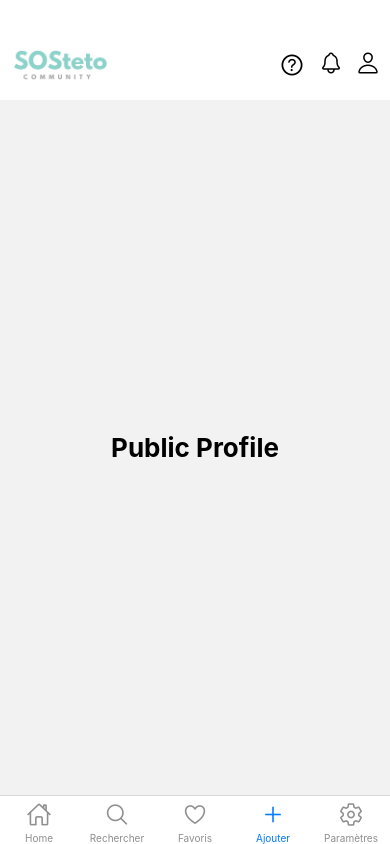
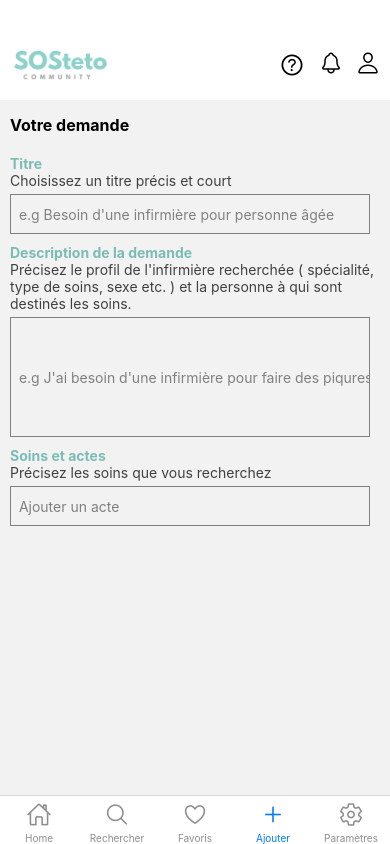
Before and after one commit to noranorab/SOSteto-v1, a React Native app: screen /Ajouter in a window 390 px wide. Built offline with nearby package versions, Linux system fonts and the light colour scheme.

Commit message:
ajouter demande v1

```diff
--- a/src/screens/AjouterScreen.js
+++ b/src/screens/AjouterScreen.js
@@ -1,15 +1,78 @@
-import * as React from 'react';
-import { View, Text} from 'react-native';
+import * as React from "react";
+import { View, Text, TextInput } from "react-native";
 
-
-export default function AjouterScreen({navigation}) {
-    return(
-        <View style={{ flex: 1, alignItems: 'center', justifyContent: 'center'}}>
-            <Text
-            onPress = {() => alert('This is the favourites screen.')}
-            style={{ fontSize: 26, fontWeight: 'bold'}}>
-                Public Profile
-            </Text>
-        </View>
-    )
+export default function AjouterScreen({ navigation }) {
+  return (
+    <View style={{ marginTop: 15, marginLeft: 10}}>
+      <Text style={{ fontSize: 16, fontWeight: "bold", marginBottom:10 }}>Votre demande</Text>
+      <Text
+        style={{
+          fontSize: 14,
+          fontWeight: "bold",
+          marginTop: 10,
+          color: "#7BBCB5",
+        }}
+      >
+        Titre
+      </Text>
+      <Text style={{ fontSize: 14, color:"#3f4040" }}>Choisissez un titre précis et court</Text>
+      <TextInput
+        style={{
+          height: 40,
+          borderColor: "gray",
+          borderWidth: 1,
+          marginRight: 20,
+          color: "gray",
+          marginTop: 5
+        }}
+        placeholder="  e.g Besoin d'une infirmière pour personne âgée"
+      />
+    <Text
+        style={{
+          fontSize: 14,
+          fontWeight: "bold",
+          marginTop: 10,
+          color: "#7BBCB5",
+        }}
+      >
+        Description de la demande
+      </Text>
+      <Text style={{ fontSize: 14, color:"#3f4040" }}>Précisez le profil de l'infirmière recherchée ( spécialité, type de soins, sexe etc. ) et la personne à qui sont destinés les soins.</Text>
+      <TextInput
+        style={{
+          height: 120,
+          borderColor: "gray",
+          borderWidth: 1,
+          marginRight: 20,
+          color: "gray",
+          marginTop: 5,
+          textAlign: "left",
+          textAlignVertical: "top"
+        }}
+        placeholder="  e.g J'ai besoin d'une infirmière pour faire des piqures à une personne âgée..."
+      />
+      <Text
+        style={{
+          fontSize: 14,
+          fontWeight: "bold",
+          marginTop: 10,
+          color: "#7BBCB5",
+        }}
+      >
+        Soins et actes
+      </Text>
+      <Text style={{ fontSize: 14, color:"#3f4040" }}>Précisez les soins que vous recherchez</Text>
+      <TextInput
+        style={{
+          height: 40,
+          borderColor: "gray",
+          borderWidth: 1,
+          marginRight: 20,
+          color: "gray",
+          marginTop: 5
+        }}
+        placeholder="  Ajouter un acte"
+      />
+    </View>
+  );
 }
```
